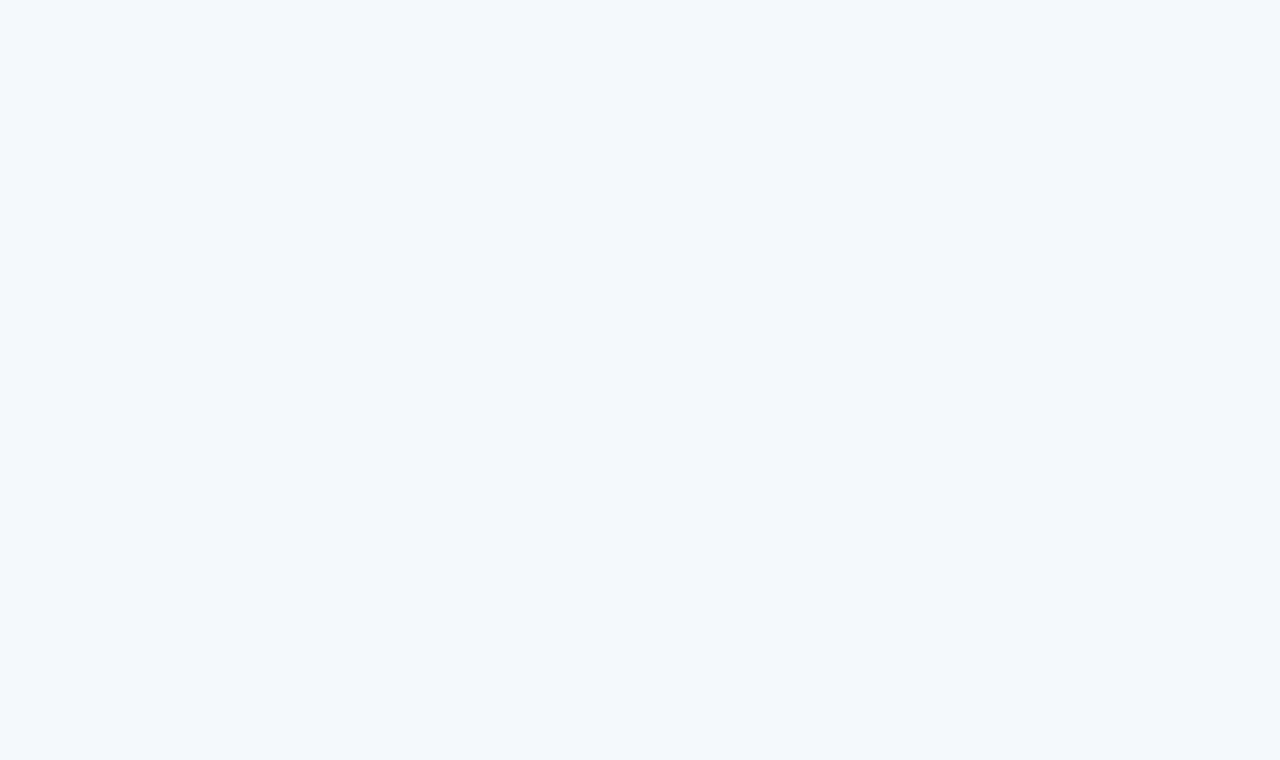
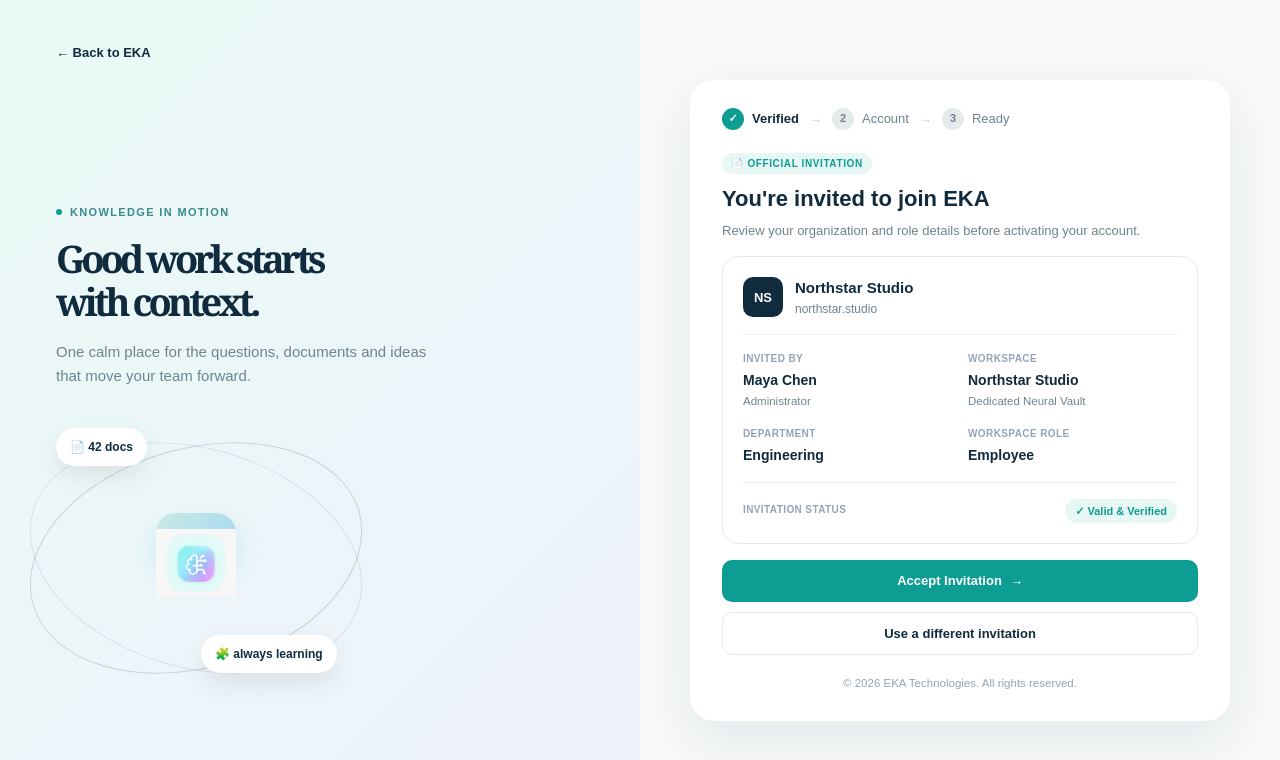
Before and after one commit to EKA-Project/enterprise-knowledge-agent, a React app in the folder frontend/: page /signup/invite-preview in a window 1280 px wide. Before the commit this address had no page. Shown: the top 760 px of the page. Built offline with nearby package versions, Linux system fonts and the light colour scheme; the HTML template or start-up script is replaced by a standard one.

Commit message:
Added css to the invite preview page

```diff
--- a/frontend/src/routes/AppRoutes.jsx
+++ b/frontend/src/routes/AppRoutes.jsx
@@ -3,6 +3,7 @@ import { Routes, Route } from 'react-router-dom';
 import LandingPage from '../pages/auth/LandingPage';
 import SignupChoicePage from '../pages/auth/signup/SignupChoicePage';
 import EmployeeJoinMethodPage from '../pages/auth/signup/employee/EmployeeJoinMethodPage';
+import EmployeeInvitePreviewPage from '../pages/auth/signup/employee/EmployeeInvitePreviewPage';
 
 export default function AppRoutes() {
   return (
@@ -10,6 +11,7 @@ export default function AppRoutes() {
       <Route path="/" element={<LandingPage />} />
       {<Route path="/signup" element={<SignupChoicePage />} /> }
       <Route path="/signup/Join" element={<EmployeeJoinMethodPage />} />
+      <Route path="/signup/invite-preview" element={<EmployeeInvitePreviewPage />} />
     </Routes>
   );
 }
--- a/frontend/src/styles/auth.css
+++ b/frontend/src/styles/auth.css
@@ -500,3 +500,119 @@
     display: none;
   }
 }
+/* ==========================================================================
+   Invitation preview page
+   ========================================================================== */
+
+.step-num--check {
+  background: var(--teal);
+  color: white;
+}
+
+.invite-card {
+  border: 1px solid #e5eaea;
+  border-radius: 16px;
+  padding: 20px;
+  margin-bottom: 16px;
+}
+
+.invite-card-header {
+  display: flex;
+  align-items: center;
+  gap: 12px;
+  padding-bottom: 16px;
+  margin-bottom: 16px;
+  border-bottom: 1px solid #eef1f1;
+}
+
+.invite-avatar {
+  width: 40px;
+  height: 40px;
+  border-radius: 10px;
+  background: var(--ink);
+  color: white;
+  display: grid;
+  place-items: center;
+  font-size: 13px;
+  font-weight: 800;
+}
+
+.invite-company-name {
+  margin: 0;
+  font-size: 15px;
+  font-weight: 700;
+  color: var(--ink);
+}
+
+.invite-company-domain {
+  margin: 0;
+  font-size: 12px;
+  color: var(--muted);
+}
+
+.invite-details-grid {
+  display: grid;
+  grid-template-columns: 1fr 1fr;
+  gap: 16px;
+  padding-bottom: 16px;
+  margin-bottom: 16px;
+  border-bottom: 1px solid #eef1f1;
+}
+
+.invite-label {
+  margin: 0 0 4px;
+  font-size: 10px;
+  font-weight: 800;
+  letter-spacing: 0.4px;
+  color: #94a3b8;
+  text-transform: uppercase;
+}
+
+.invite-value {
+  margin: 0;
+  font-size: 14px;
+  font-weight: 700;
+  color: var(--ink);
+}
+
+.invite-sub {
+  margin: 2px 0 0;
+  font-size: 11.5px;
+  color: var(--muted);
+}
+
+.invite-status-row {
+  display: flex;
+  align-items: center;
+  justify-content: space-between;
+}
+
+.invite-status-badge {
+  display: inline-flex;
+  align-items: center;
+  gap: 4px;
+  padding: 4px 10px;
+  border-radius: 999px;
+  background: #e6f7f4;
+  color: var(--teal);
+  font-size: 11px;
+  font-weight: 700;
+}
+
+.option-card-btn--outline {
+  background: white;
+  border: 1px solid #e5eaea;
+  color: var(--ink);
+  margin-top: 10px;
+}
+
+.option-card-btn--outline:hover {
+  background: #f7f9fa;
+}
+
+.auth-page-footer {
+  text-align: center;
+  margin-top: 20px;
+  font-size: 11.5px;
+  color: #94a3b8;
+}
```
